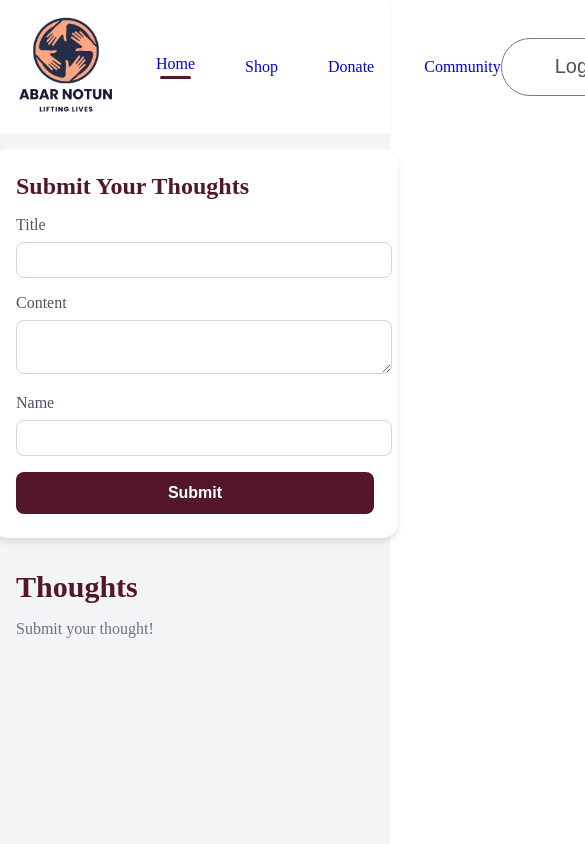
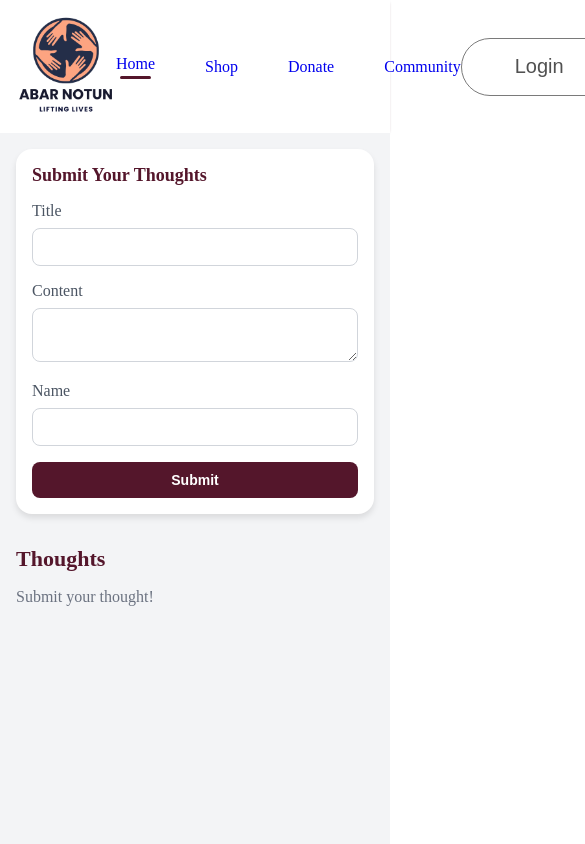
Before and after one commit to Anupoma-Haque/AbarNotun, a React (Create React App) app in the folder abar_notun/: page /community in a window 390 px wide. Shown: the top 844 px of the page, 585 px wide, since content can reach past the window. Built offline with nearby package versions, Linux system fonts and the light colour scheme.

Commit message:
Responsive

```diff
--- a/abar_notun/src/pages/Community.css
+++ b/abar_notun/src/pages/Community.css
@@ -1,4 +1,12 @@
 
+/* Global Styles */
+* {
+  margin: 0;
+  padding: 0;
+  box-sizing: border-box;
+}
+
+/* Container Styles */
 .container {
   min-height: 100vh;
   background-color: #f3f4f6;
@@ -8,7 +16,7 @@
   padding: 16px;
 }
 
-
+/* Form Container */
 .form-container {
   width: 100%;
   max-width: 640px;
@@ -33,7 +41,8 @@
   color: #4b5563;
 }
 
-  .form-input {
+.form-input,
+.form-textarea {
   width: 100%;
   padding: 8px;
   margin-bottom: 16px;
@@ -44,31 +53,19 @@
   color: #111827;
 }
 
-  .form-input:focus {
+.form-input:focus,
+.form-textarea:focus {
   border-color: #54162B;
   box-shadow: 0 0 0 2px #54162B;
 }
 
 .form-textarea {
-    width: 100%;
-    padding: 8px;
-    margin-bottom: 16px;
-    border: 1px solid #d1d5db;
-    border-radius: 8px;
-    outline: none;
-    font-size: 16px;
-    color: #111827;
   resize: vertical;
-  }
-
-  .form-textarea:focus {
-    border-color: #54162B;
-    box-shadow: 0 0 0 2px #54162B;
 }
 
 .submit-button {
   width: 100%;
-    background-color:#54162B;
+  background-color: #54162B;
   color: #ffffff;
   padding: 12px;
   border: none;
@@ -125,3 +122,79 @@
   color: #6b7280;
   font-size: 16px;
 }
+
+/* Media Queries */
+
+/* Tablets (max-width: 768px) */
+@media (max-width: 768px) {
+  .form-container {
+      padding: 16px;
+  }
+
+  .form-title {
+      font-size: 20px;
+  }
+
+  .form-input,
+  .form-textarea {
+      font-size: 14px;
+      padding: 12px;
+  }
+
+  .submit-button {
+      font-size: 14px;
+      padding: 10px;
+  }
+
+  .blogs-title {
+      font-size: 26px;
+  }
+
+  .blog-title {
+      font-size: 24px;
+  }
+
+  .blog-item {
+      padding: 12px;
+  }
+}
+
+/* Mobile (max-width: 480px) */
+@media (max-width: 480px) {
+  .form-container {
+      width: 100%;
+      padding: 16px;
+  }
+
+  .form-title {
+      font-size: 18px;
+  }
+
+  .form-input,
+  .form-textarea {
+      font-size: 14px;
+      padding: 10px;
+  }
+
+  .submit-button {
+      font-size: 14px;
+      padding: 10px;
+  }
+
+  .blogs-title {
+      font-size: 22px;
+  }
+
+  .blog-title {
+      font-size: 20px;
+  }
+
+  .blog-item {
+      padding: 12px;
+  }
+
+  .blog-content,
+  .blog-author {
+      font-size: 14px;
+  }
+}
--- a/abar_notun/src/pages/Community.jsx
+++ b/abar_notun/src/pages/Community.jsx
@@ -1,3 +1,5 @@
+
+
 import React, { useState } from "react";
 import "./Community.css";
 
--- a/abar_notun/src/pages/Login.jsx
+++ b/abar_notun/src/pages/Login.jsx
@@ -1,8 +1,4 @@
 import React from 'react'
-
-
-
-
 
 const Login = () => {
   return (
```
Lines whose indentation alone changed are shown as unchanged.
